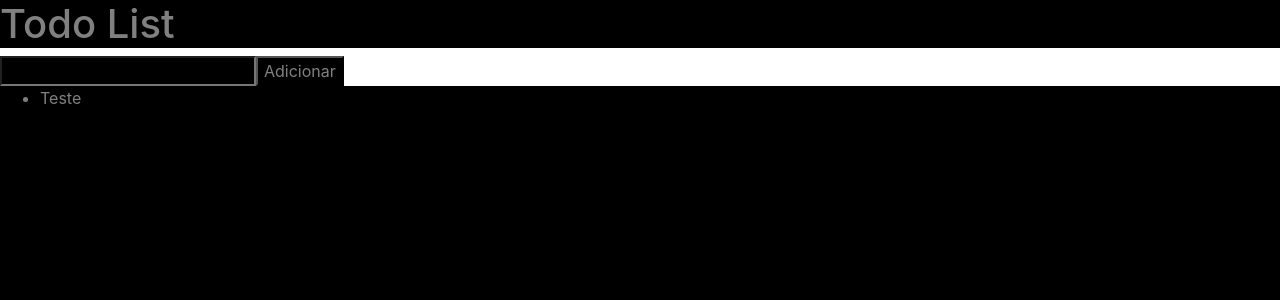
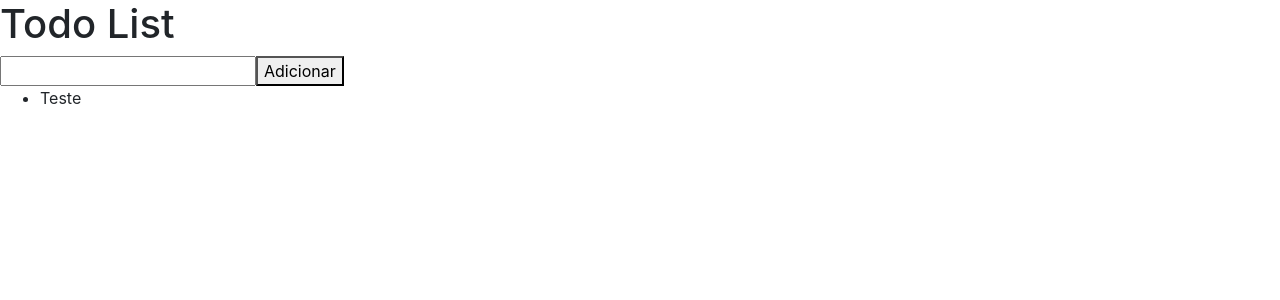
Before and after one commit to GuilhermeSoaresGarcia/ntt-angular-todo-list, an Angular app: page / in a window 1280 px wide. Shown: the top 300 px of the page. Built offline with nearby package versions, Linux system fonts and the light colour scheme.

Commit message:
feat: criada classe strikethrough para riscar o texto da tarefa quando clicar em cima

```diff
--- a/src/styles.scss
+++ b/src/styles.scss
@@ -1,4 +1,3 @@
-* {
-  background: #000;
-  color: grey;
+.strikethrough {
+  text-decoration: line-through;
 }
```
